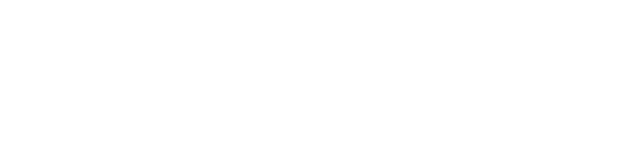
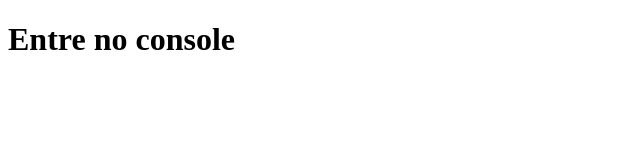
Before and after one commit to walterjrr/simulando-Array-com-Objeto, a plain HTML site: page simulando_ Array_com_Objeto/index.html in a window 1280 px wide. Shown: the whole page, without its empty margins (0-640 px from the left). Drawn offline with Linux system fonts and the light colour scheme.

Commit message:
adcionando um texto no html

```diff
--- a/simulando_ Array_com_Objeto/index.html
+++ b/simulando_ Array_com_Objeto/index.html
@@ -7,6 +7,9 @@
     <title>Document</title>
 </head>
 <body>
+
+    <h1>Entre no console</h1>
+
     <script src="Simulandoarraycomobjeto.js"></script>
 </body>
 </html>
```
